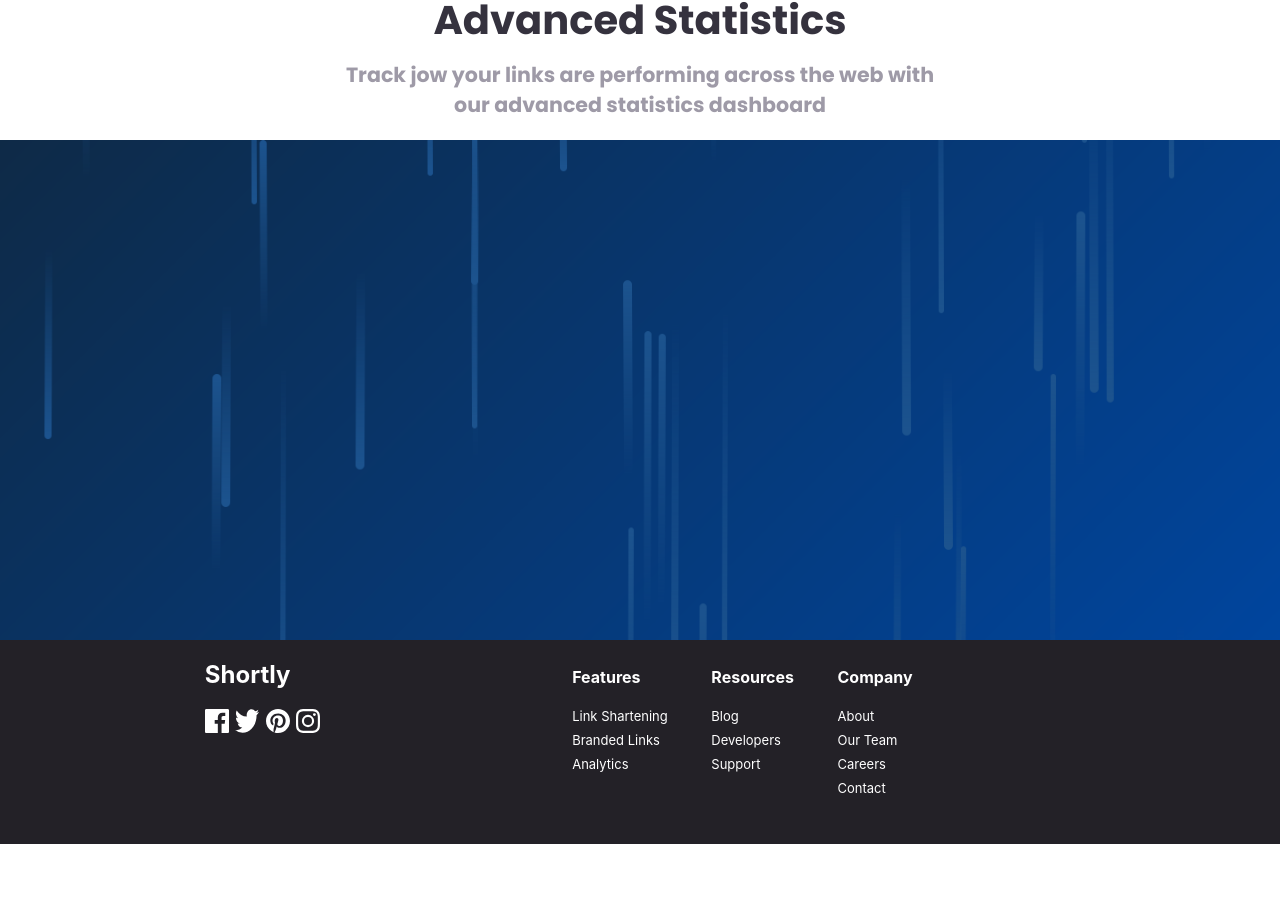
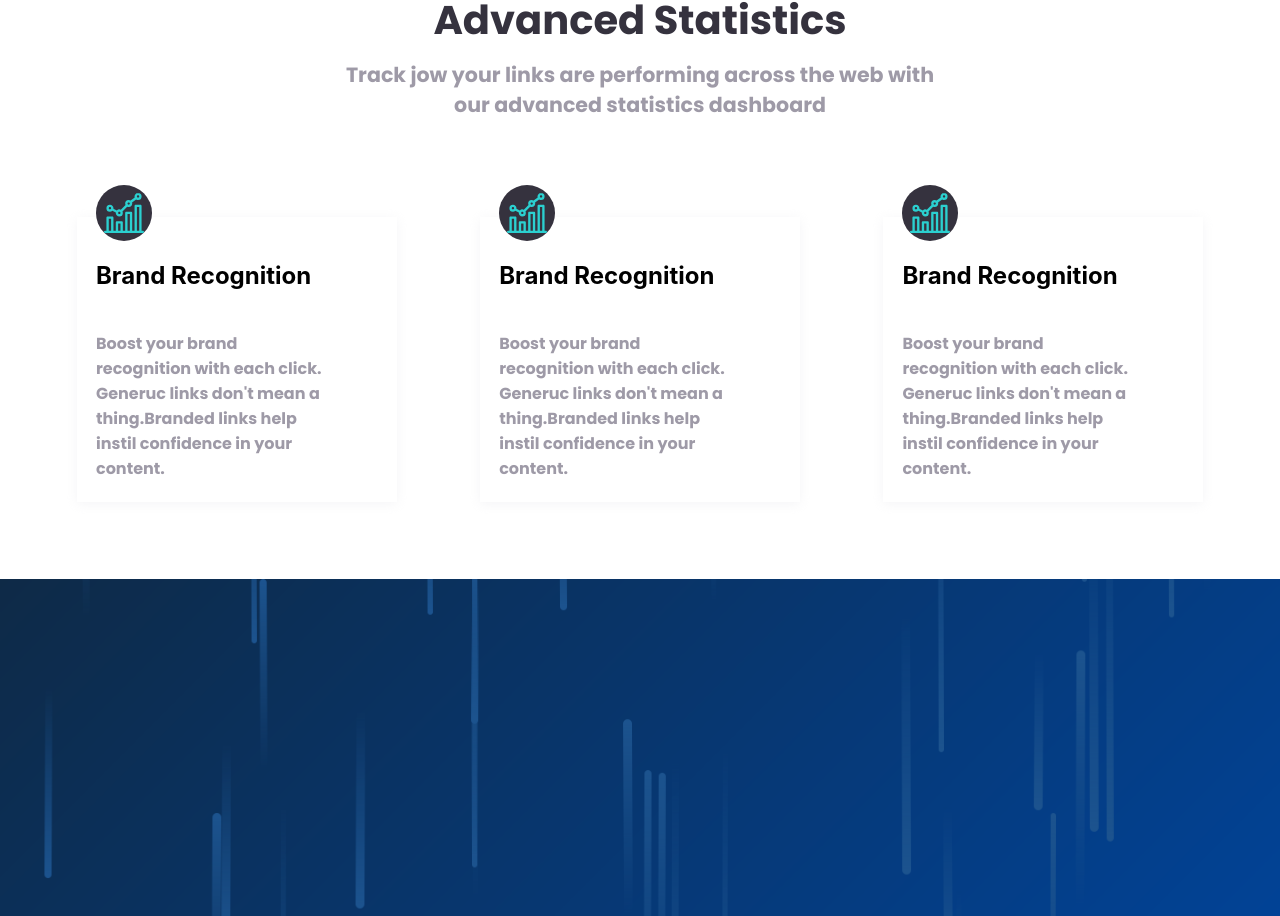
Before and after one commit to KRUTARTH6774/Shortly, a Next.js app: page / in a window 1280 px wide. Shown: the part 1303-2219 px from the top of the page. Before the commit the page ends 2147 px from the top, so only its background shows below. Built offline with nearby package versions, Linux system fonts and the light colour scheme.

Commit message:
added cards

```diff
--- a/components/Body.js
+++ b/components/Body.js
@@ -3,8 +3,11 @@ import styles from '../styles/Home.module.css'
 import peopleworking from '../public/people-working.png'
 import Image from 'next/image'
 
+import Card from './Card'
+
 const Body = () => {
     return (
+        <>
             <main>
                 <div>
                     <div className={styles.heading}>
@@ -45,11 +48,13 @@ const Body = () => {
                         <div className={styles.info}>
                             <h1>Advanced Statistics</h1>
                             <h3>Track jow your links are performing across the web with</h3>
-                        <h3 style={{marginTop:"-2%"}}>our advanced statistics dashboard</h3>
+                            <h3 style={{ marginTop: "-2%" }}>our advanced statistics dashboard</h3>
                         </div>
                     </div>
                 </div>
             </main>
+            <Card />
+        </>
     )
 }
 
--- /dev/null
+++ b/components/Card.js
@@ -0,0 +1,41 @@
+import React from 'react'
+import styles from '../styles/Cardspage.module.css'
+import Image from 'next/image'
+import BrandRecognition from '../public/icon-brand-recognition.svg'
+const Card = () => {
+    return (
+
+        <div className={styles.wrap}>
+
+            <div>
+                <div>
+                    <Image src={BrandRecognition} />
+                </div>
+                <div>
+                    <h2>Brand Recognition</h2>
+                    <h4>Boost your brand recognition with each click. Generuc links don't mean a thing.Branded links help instil confidence in your content.</h4>
+                </div>
+            </div>
+            <div>
+                <div>
+                    <Image src={BrandRecognition} />
+                </div>
+                <div>
+                    <h2>Brand Recognition</h2>
+                    <h4>Boost your brand recognition with each click. Generuc links don't mean a thing.Branded links help instil confidence in your content.</h4>
+                </div>
+            </div>
+            <div>
+                <div>
+                    <Image src={BrandRecognition} />
+                </div>
+                <div>
+                    <h2>Brand Recognition</h2>
+                    <h4>Boost your brand recognition with each click. Generuc links don't mean a thing.Branded links help instil confidence in your content.</h4>
+                </div>
+            </div>
+        </div>
+    )
+}
+
+export default Card
--- a/package.json
+++ b/package.json
@@ -14,6 +14,7 @@
     "react-dom": "18.2.0"
   },
   "devDependencies": {
+    "@netlify/plugin-nextjs": "^4.12.2",
     "eslint": "8.20.0",
     "eslint-config-next": "12.2.2"
   }
--- /dev/null
+++ b/styles/Cardspage.module.css
@@ -0,0 +1,32 @@
+.wrap {
+    display: flex;
+    /* width: 90%; */
+    margin: auto;
+    padding: 6%;
+    justify-content: space-between;
+}
+.wrap div{
+    /* border: 2px solid ; */
+    box-shadow: 0px 2px 10px rgba(229, 229, 235, 0.4);
+    width: 25vw;
+}
+.wrap div div h4{
+    font-family: 'Poppins', sans-serif;
+    width: 18vw;
+    color: #9e9aa7;
+}
+.wrap div div{
+    display: grid;
+    /* flex-direction: column; */
+    gap: 0%;
+    margin-left: 6%;
+    /* border: none; */
+    box-shadow: none;
+}
+.wrap div div:first-child{
+    width: fit-content;
+    margin-top: -4vh;
+    border-radius: 50%;
+    padding: 2.5%;
+    background: #35323e;
+}
--- a/styles/Home.module.css
+++ b/styles/Home.module.css
@@ -153,6 +153,7 @@ footer .collection {
   justify-content: space-around;
 }
 
+
 @media (max-width: 600px) {
   .grid {
     width: 100%;
```
Also changed, not shown: public/icon-brand-recognition.svg (added), 1 other file (tests, documents, lock files or other folders). Lines whose indentation alone changed are shown as unchanged.
